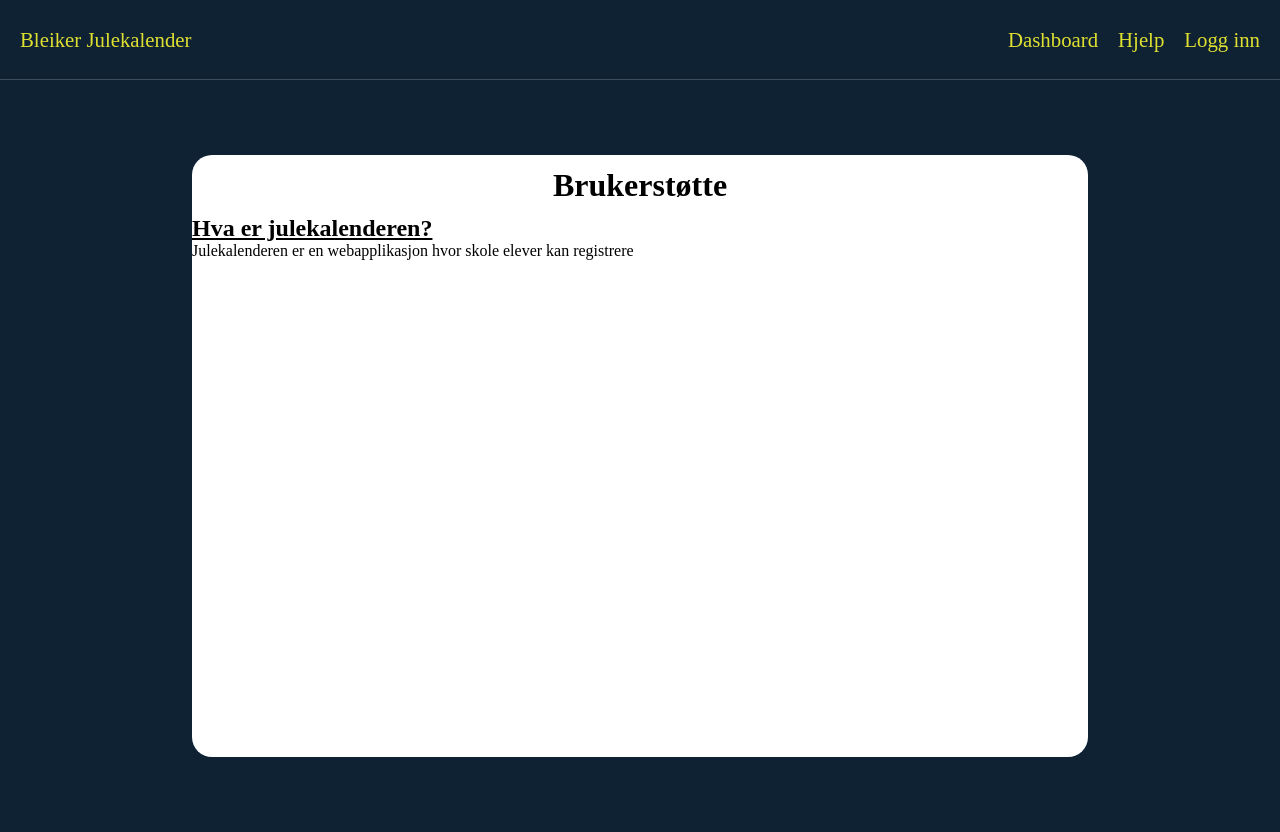
After one commit to LohnyVal/Julekalender, a Node server app: page /userguide in a window 1280 px wide. The commit adds this page. Run offline with Node 20, Linux system fonts and the light colour scheme; some libraries are stand-ins or nearby versions.

Commit message:
added userguide ejs

```diff
--- a/app.js
+++ b/app.js
@@ -190,6 +190,10 @@ app.post("/registerUser", async (req, res) =>{
 })
 
 
+app.get("/userguide", (req, res) =>{
+    res.render("userguide")
+})
+
 
 app.post("/calendar/:id/:type", async (req, res) =>{
     const {answer} = req.body;
@@ -305,6 +309,9 @@ app.post("/winner/:day", async (req, res) =>{
 })
 
 
+
+
+
 //winner
 //winner/:day
 //hent ut alle riktige svar, lagrer studentid i en array, og velge ut en random id på alle som correct == true
--- a/public/css/main.css
+++ b/public/css/main.css
@@ -4,6 +4,7 @@
 @import url("/css/registerUser.css");
 @import url("/css/dashboard.css");
 @import url("/css/answers.css");
+@import url("/css/userguide.css");
 
 *{
     padding: 0;
--- /dev/null
+++ b/public/css/userguide.css
@@ -0,0 +1,28 @@
+.user-guide-main{
+    height: 94vh;
+    display: flex;
+    align-items: center;
+    justify-content: center;
+}
+
+
+.user-guide-wrapper{
+    width: 70%;
+    height: 80%;
+    background-color: white;
+    border-radius: 20px;
+}
+
+.user-guide-top{
+    display: flex;
+    justify-content: center;
+    align-items: center;
+    height: 10%;
+    overflow-y: scroll;
+}
+
+
+
+.user-guide-how-to-use h2{
+    text-decoration: underline;
+}
--- a/views/partials/nav.ejs
+++ b/views/partials/nav.ejs
@@ -4,6 +4,7 @@
     </ul>
     <ul class="nav-right">
         <li><a href="/dashboard">Dashboard</a></li>
+        <li><a href="/userguide">Hjelp</a></li>
         <% if (loggedIn) { %>
             <li><a href="/logout">Logg ut</a></li>
             <li class="usericon"><%= currentUser.charAt(0).toUpperCase() %></li>
--- /dev/null
+++ b/views/userguide.ejs
@@ -0,0 +1,18 @@
+<%- include('partials/head') %>
+<body>
+    <%- include('partials/nav') %>
+    <main class="user-guide-main">
+        <div class="user-guide-wrapper">
+            <div class="user-guide-top">
+                <h1>Brukerstøtte</h1>
+            </div>
+            <div class="user-guide-bottom">
+                <div class="user-guide-how-to-use">
+                    <h2>Hva er julekalenderen?</h2>
+                    <p>Julekalenderen er en webapplikasjon hvor skole elever kan registrere</p>
+                </div>
+            </div>
+            <p></p>
+        </div>
+    </main>
+</body>
```
